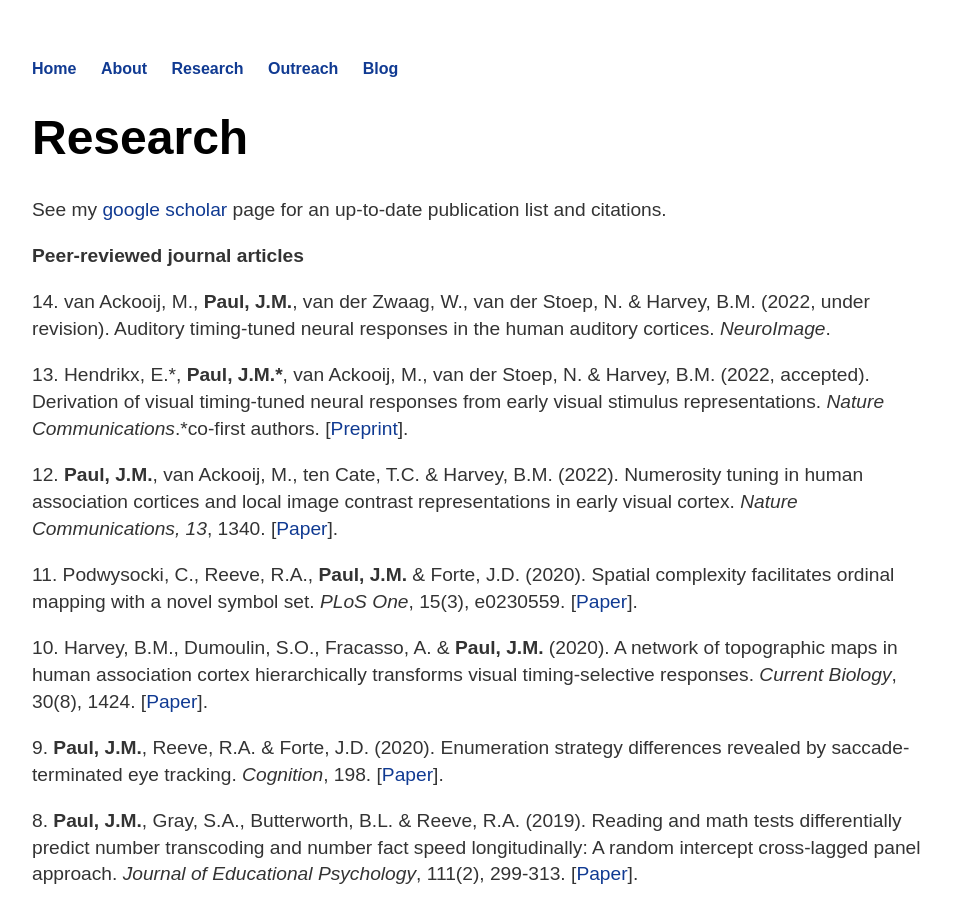
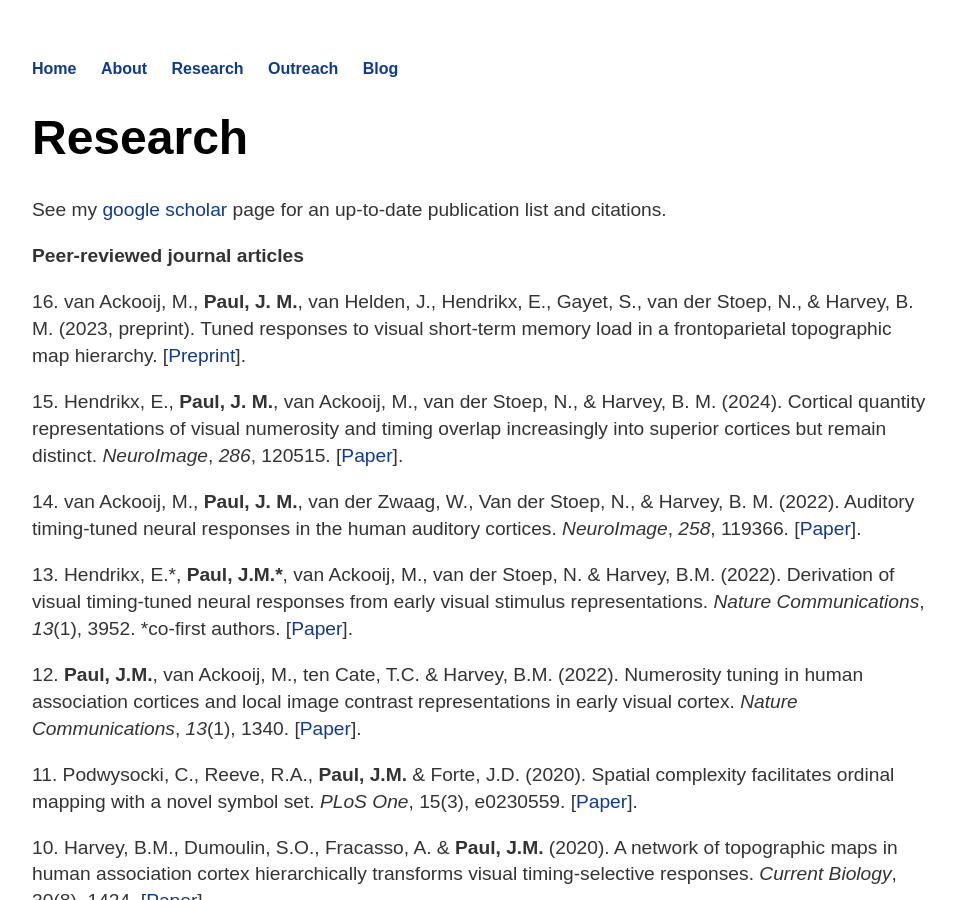
Before and after one commit to jacobmpaul/jacobmpaul.github.io, a Jekyll site: the page built from cv.html, in a window 1280 px wide and 900 px high. Shown: the whole window, without its empty margins (160-1116 px from the left). Built offline with Jekyll 4.4.1, drawn with Linux system fonts in a browser that asks for light colours.

Commit message:
Update cv.html

```diff
--- a/cv.html
+++ b/cv.html
@@ -8,9 +8,11 @@ title: Jacob Paul - Research
 	<p>See my <a href="https://scholar.google.com/citations?user=ZIOR3Y4AAAAJ&amp;hl=en">google scholar</a> page for an up-to-date publication list and citations.</p>
 
 	<p><b>Peer-reviewed journal articles</b></p>
-	<p>14.  van Ackooij, M., <b>Paul, J.M.</b>, van der Zwaag, W., van der Stoep, N. & Harvey, B.M. (2022, under revision). Auditory timing-tuned neural responses in the human auditory cortices. <i>NeuroImage</i>.</p>
-	<p>13.	Hendrikx, E.*, <b>Paul, J.M.*</b>, van Ackooij, M., van der Stoep, N. & Harvey, B.M. (2022, accepted). Derivation of visual timing-tuned neural responses from early visual stimulus representations. <i>Nature Communications</i>.*co-first authors. [<a href="https://assets.researchsquare.com/files/rs-579436/v1_covered.pdf?c=1631869628">Preprint</a>].</p>
-	<p>12.	<b>Paul, J.M.</b>, van Ackooij, M., ten Cate, T.C. & Harvey, B.M. (2022). Numerosity tuning in human association cortices and local image contrast representations in early visual cortex. <i>Nature Communications, 13</i>, 1340. [<a href="https://doi.org/10.1038/s41467-022-29030-z">Paper</a>].</p>
+	<p>16.  van Ackooij, M., <b>Paul, J. M.</b>, van Helden, J., Hendrikx, E., Gayet, S., van der Stoep, N., & Harvey, B. M. (2023, preprint). Tuned responses to visual short-term memory load in a frontoparietal topographic map hierarchy. [<a href="https://assets.researchsquare.com/files/rs-2560452/v1_covered.pdf?c=1676675462">Preprint</a>].</p>
+	<p>15.  Hendrikx, E., <b>Paul, J. M.</b>, van Ackooij, M., van der Stoep, N., & Harvey, B. M. (2024). Cortical quantity representations of visual numerosity and timing overlap increasingly into superior cortices but remain distinct. <i>NeuroImage</i>, <i>286</i>, 120515. [<a href="https://doi.org/10.1016/j.neuroimage.2024.120515">Paper</a>].</p>
+	<p>14.  van Ackooij, M., <b>Paul, J. M.</b>, van der Zwaag, W., Van der Stoep, N., & Harvey, B. M. (2022). Auditory timing-tuned neural responses in the human auditory cortices. <i>NeuroImage</i>, <i>258</i>, 119366. [<a href="https://doi.org/10.1016/j.neuroimage.2022.119366">Paper</a>].</p>
+	<p>13.	Hendrikx, E.*, <b>Paul, J.M.*</b>, van Ackooij, M., van der Stoep, N. & Harvey, B.M. (2022). Derivation of visual timing-tuned neural responses from early visual stimulus representations. <i>Nature Communications</i>, <i>13</i>(1), 3952. *co-first authors. [<a href="https://doi.org/10.1038/s41467-022-31675-9">Paper</a>].</p>
+	<p>12.	<b>Paul, J.M.</b>, van Ackooij, M., ten Cate, T.C. & Harvey, B.M. (2022). Numerosity tuning in human association cortices and local image contrast representations in early visual cortex. <i>Nature Communications</i>, <i>13</i>(1), 1340. [<a href="https://doi.org/10.1038/s41467-022-29030-z">Paper</a>].</p>
 	<p>11. 	Podwysocki, C., Reeve, R.A., <b>Paul, J.M.</b> & Forte, J.D. (2020). Spatial complexity facilitates ordinal mapping with a novel symbol set. <i>PLoS One</i>, 15(3), e0230559. [<a href="https://doi.org/10.1371/journal.pone.0230559">Paper</a>].</p>
 	<p>10. 	Harvey, B.M., Dumoulin, S.O., Fracasso, A. & <b>Paul, J.M.</b> (2020). A network of topographic maps in human association cortex hierarchically transforms visual timing-selective responses. <i>Current Biology</i>, 30(8), 1424. [<a href="https://doi.org/10.1016/j.cub.2020.01.090">Paper</a>].</p>
 	<p>9. 	<b>Paul, J.M.</b>, Reeve, R.A. & Forte, J.D. (2020). Enumeration strategy differences revealed by saccade-terminated eye tracking. <i>Cognition</i>, 198. [<a href="https://doi.org/10.1016/j.cognition.2020.104204">Paper</a>].</p>
```
